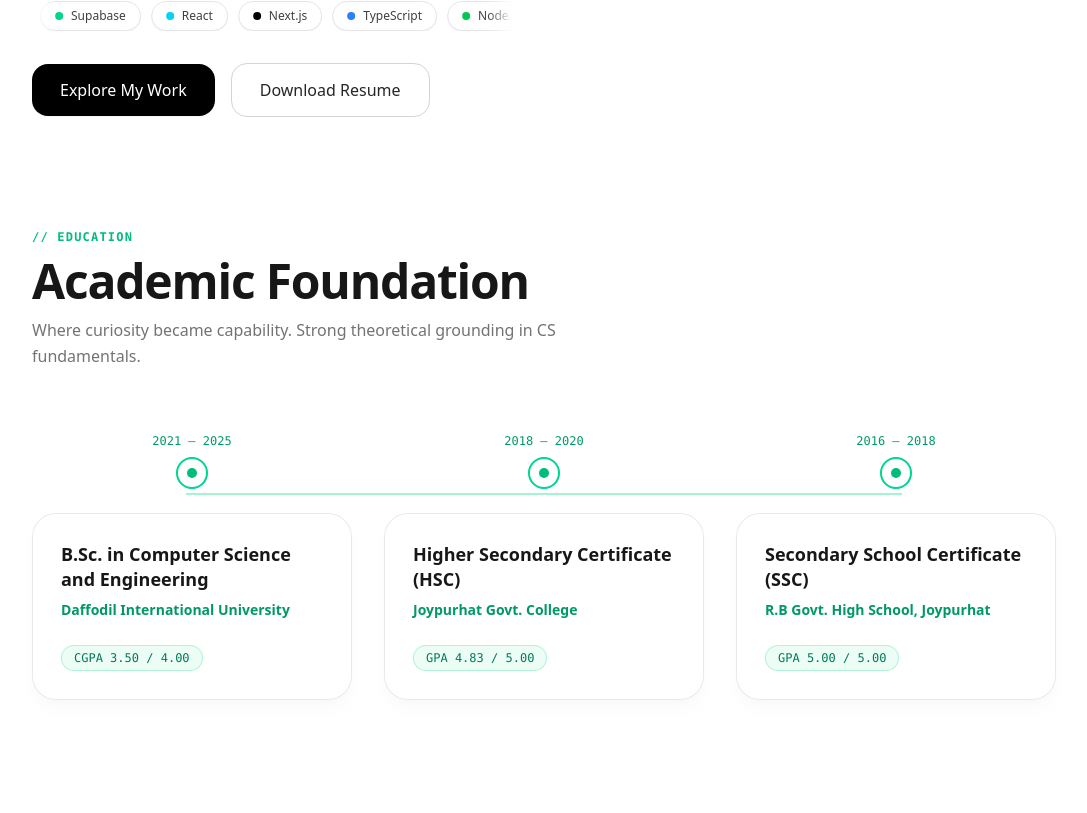
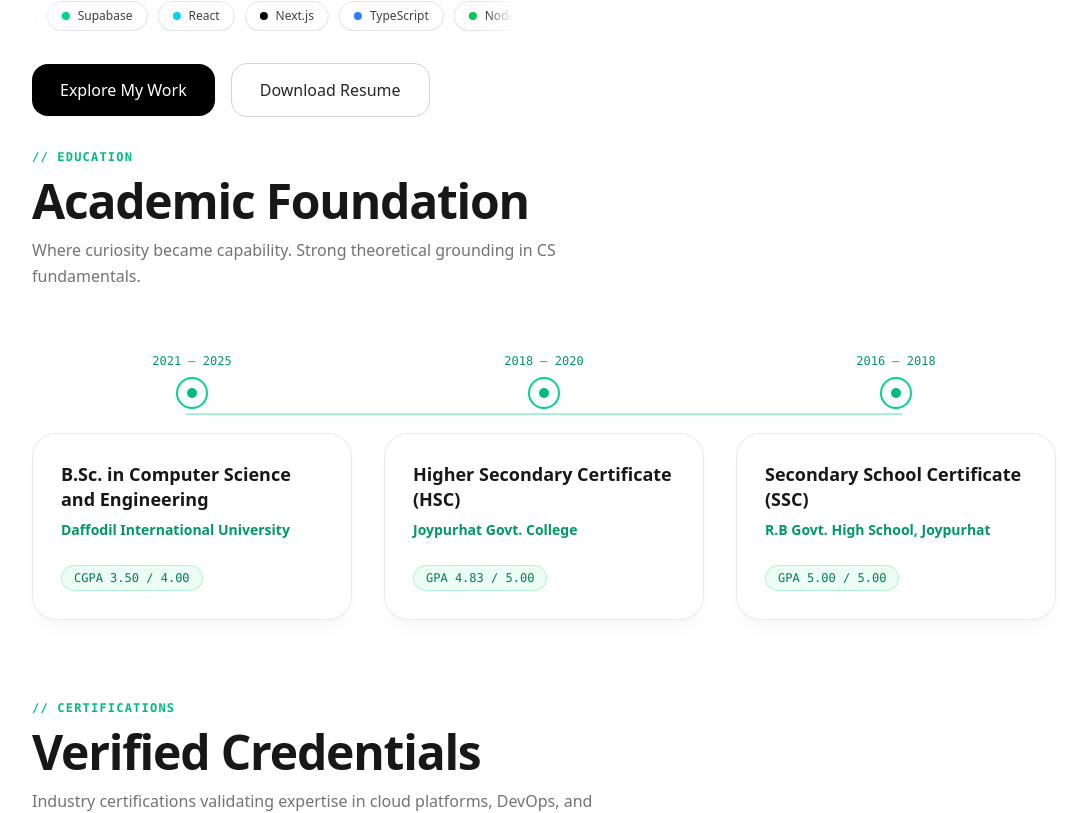
Before and after one commit to sakibnjr/portfolio-v3, a Next.js app: page / in a window 1280 px wide. Shown: the part 810-1623 px from the top of the page, without its empty margins (96-1183 px from the left). Built offline with nearby package versions, Linux system fonts and the light colour scheme; no server answers.

Commit message:
removed padding from some sections

```diff
--- a/app/_components/Contact/Contact.tsx
+++ b/app/_components/Contact/Contact.tsx
@@ -4,7 +4,7 @@ import ContactForm from "@/app/_components/Contact/ContactForm";
 
 export default function Contact() {
   return (
-    <section id="contact" className="py-24">
+    <section id="contact">
       <SectionHeader
         badge="CONTACT"
         title="Let's build something"
--- a/app/_components/Education/Education.tsx
+++ b/app/_components/Education/Education.tsx
@@ -30,7 +30,7 @@ const educationData: EducationItem[] = [
 
 export default function Education() {
   return (
-    <section id="education" className="py-20">
+    <section id="education">
       <SectionHeader
         badge="EDUCATION"
         title="Academic"
--- a/app/_components/Hero/Hero.tsx
+++ b/app/_components/Hero/Hero.tsx
@@ -14,7 +14,7 @@ export default function Hero() {
           SOFTWARE ENGINEER • FRONTEND ADDICTIVE • PROBLEM SOLVER
         </p>
 
-        <h2 className="text-6xl sm:text-7xl lg:text-8xl font-normal tracking-tight text-neutral-900 leading-[1.05]">
+        <h2 className="text-5xl sm:text-7xl lg:text-8xl font-normal tracking-tight text-neutral-900 leading-[1.05]">
           Md. Najmus Sakib Nahid.
         </h2>
 
--- a/app/_components/SectionHeader.tsx
+++ b/app/_components/SectionHeader.tsx
@@ -22,7 +22,7 @@ export default function SectionHeader({
       <p className="text-xs font-mono uppercase tracking-widest text-emerald-500 font-semibold">
         &#47;&#47; {cleanBadge}
       </p>
-      <h2 className="text-4xl sm:text-5xl font-bold tracking-tight text-neutral-900">
+      <h2 className="text-3xl sm:text-5xl font-bold tracking-tight text-neutral-900">
         {title} {highlightedTitle}
       </h2>
       <p className="text-neutral-500 text-sm sm:text-base max-w-xl leading-relaxed">
--- a/app/_components/Skills/Skills.tsx
+++ b/app/_components/Skills/Skills.tsx
@@ -8,7 +8,7 @@ import ToolsMatrixCard from "@/app/_components/Skills/ToolsMatrixCard";
 
 export default function Skills() {
   return (
-    <section id="skills" className="py-20">
+    <section id="skills">
       <SectionHeader
         badge="SKILLS"
         title="Technical"
--- a/app/layout.tsx
+++ b/app/layout.tsx
@@ -29,7 +29,9 @@ export const metadata: Metadata = {
     "sakibnjr",
     "portfolio",
   ],
-  authors: [{ name: "Md. Najmus Sakib Nahid", url: "https://github.com/sakibnjr" }],
+  authors: [
+    { name: "Md. Najmus Sakib Nahid", url: "https://github.com/sakibnjr" },
+  ],
   creator: "Md. Najmus Sakib Nahid",
   openGraph: {
     type: "website",
@@ -59,7 +61,7 @@ export default function RootLayout({
 }>) {
   return (
     <html lang="en" className="antialiased scroll-smooth">
-      <body className="w-4/5 mx-auto">
+      <body className="max-w-7xl md:w-4/5 mx-auto px-4 md:px-0">
         <Header />
         {children}
         <Footer />
```
